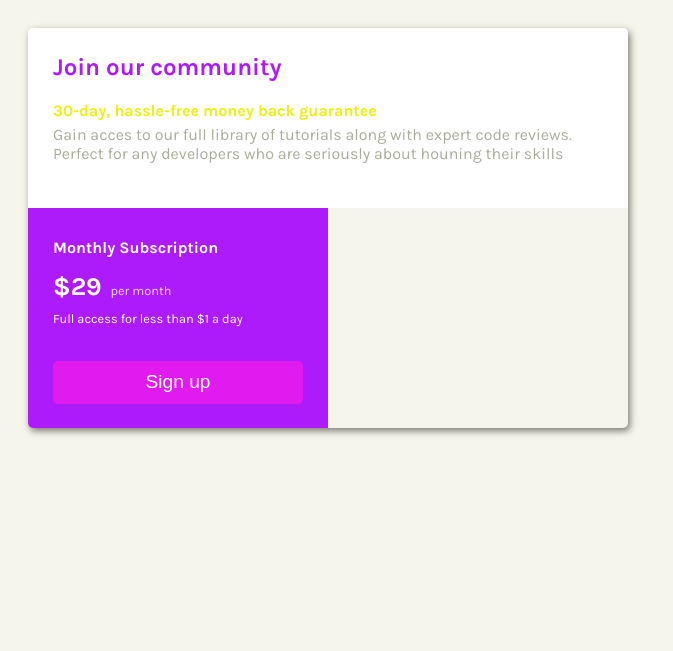
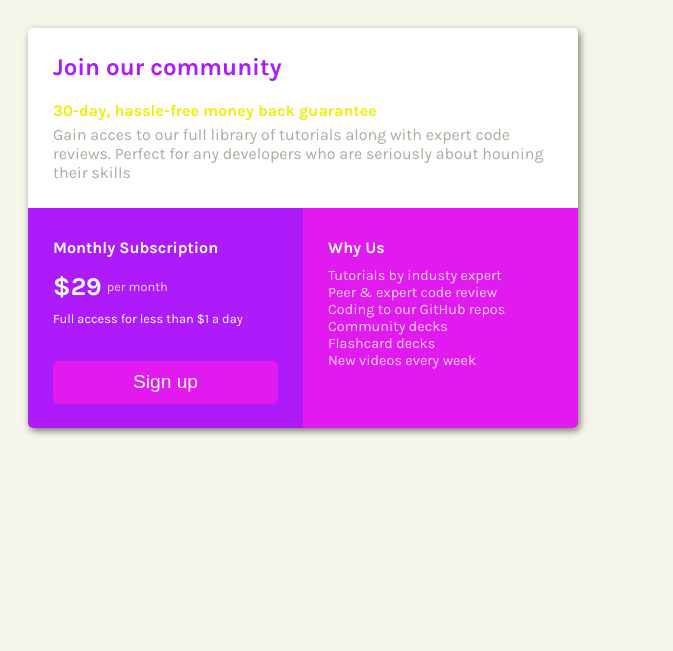
Before and after one commit to Kubrick3/pricing-card-frontend-mentor-challenge, a plain HTML site: page index.html in a window 1280 px wide. Shown: the whole page, without its empty margins (0-673 px from the left). Drawn offline with Linux system fonts and the light colour scheme.

Commit message:
Update style.css

```diff
--- a/style.css
+++ b/style.css
@@ -21,8 +21,6 @@ h2, h4, p{
 }
 
 #container {
-    width: 600px;
-    height: 400px;
     box-shadow: 2px 3px 7px 0px rgba(0, 0, 0, 0.5);
     border-radius: 5px;
     overflow: hidden;
@@ -35,26 +33,25 @@ h2, h4, p{
     background-color: white;
 }
 #bottom-section{
+    display: flex;
+    flex-direction: column;
     width: 100%;
     height: 55%;
     color: white;
 }
 
 #bottom-left-section{
-    display: inline-block;
-    width: 50%;
     height: 100%;
     padding: 25px;
-    vertical-align: top;
     background-color: #AD1BFA;
+    flex-basis: 50%;
 }
+
 #bottom-right-section{
-    display: inline-block;
-    width: 50%;
+    height: 100%;
     padding: 25px;
-    height: 100%;
     background-color: #E11AF0;
-    vertical-align: top;
+    flex-basis: 50%;
 }
 
 #top-section h2{
@@ -71,6 +68,10 @@ h2, h4, p{
     color: #acac9f;
 }
 
+#price-container{
+    display: flex;
+    margin-bottom: 10px;
+}
 
 #price {
     font-weight: 700;
@@ -86,6 +87,7 @@ button{
     width: 100%;
     font-size: 1.2rem;
     transition: 0.3s;
+    padding: 10px;
 }
 
 button:hover{
@@ -104,21 +106,14 @@ button:hover{
     margin-bottom: 35px;
 }
 
-#price-container{
-    margin-bottom: 10px;
-}
 
 #price-frequency{
-    position: relative;
-    top: -3;
     font-size: 0.8rem;
     opacity: 0.8;
     margin-left: 5px;
+    align-self: center;
 }
 
-#price, #price-frequency{
-    display: inline-block;
-}
 
 #bottom-right-section h4{
     margin-top: 5px;
@@ -131,3 +126,15 @@ ul{
     font-size: 0.9rem;
     opacity: 0.8;
 }
+
+@media (min-width: 576px){
+    #container {
+        width: 550px;
+        height: 400px;
+    }
+
+    #bottom-section{
+        flex-direction: row;
+    }
+
+}
```
